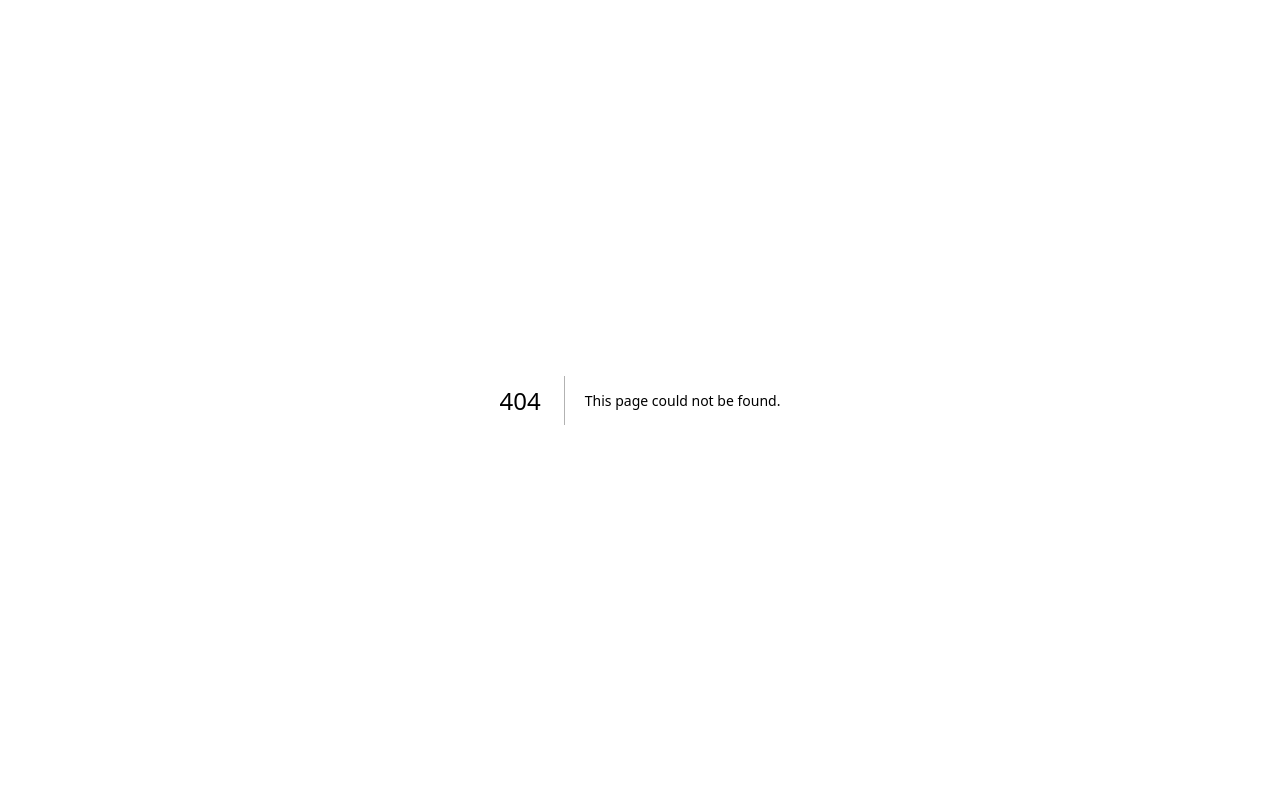
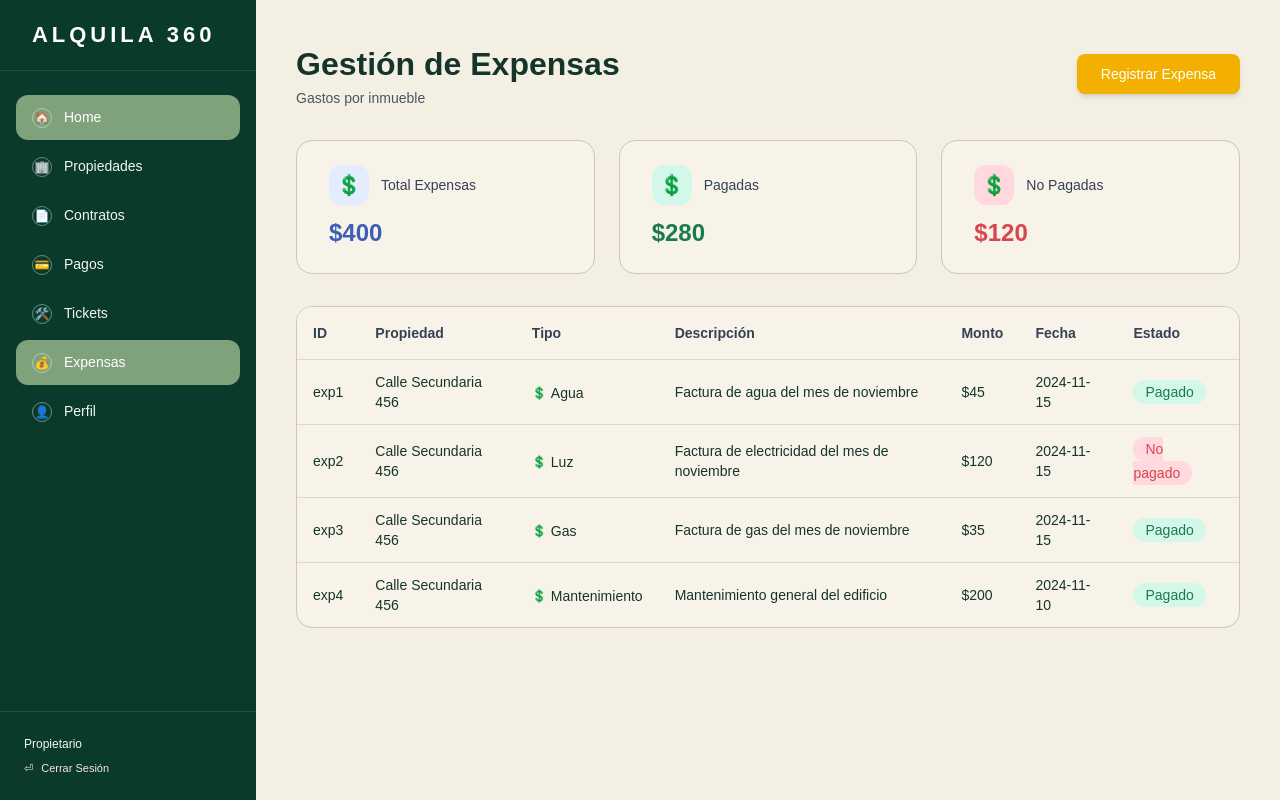
Before and after one commit to JairoMontanoUCB/Alquila360, a Next.js app in the folder alquila360-frontend/: page /propietarios/Expensas in a window 1280 px wide. Before the commit this address had no page. Built offline with nearby package versions, Linux system fonts and the light colour scheme.

Commit message:
propietarios terminado

```diff
--- a/alquila360-frontend/src/app/components/sideBarPropietario.tsx
+++ b/alquila360-frontend/src/app/components/sideBarPropietario.tsx
@@ -12,8 +12,8 @@ export default function Sidebar() {
     { label: "Contratos", icon: "📄", href: "/propietarios/contratos" },
     { label: "Pagos", icon: "💳", href: "/propietarios/pagos" },
     { label: "Tickets", icon: "🛠️", href: "/propietarios/tickets" },
-    { label: "Expensas", icon: "💰", href: "/expensas" },
-    { label: "Perfil", icon: "👤", href: "/perfil" },
+    { label: "Expensas", icon: "💰", href: "/propietarios/Expensas" },
+    { label: "Perfil", icon: "👤", href: "/propietarios/perfil" },
   ];
 
   return (
--- /dev/null
+++ b/alquila360-frontend/src/app/propietarios/Expensas/page.tsx
@@ -0,0 +1,168 @@
+"use client";
+
+import Sidebar from "../../components/sideBarPropietario"; // O "../../components/SidebarPropietario"
+
+export default function ExpensasPage() {
+  const resumen = {
+    total: 400,
+    pagadas: 280,
+    noPagadas: 120,
+  };
+
+  const expensas = [
+    {
+      id: "exp1",
+      propiedad: "Calle Secundaria 456",
+      tipo: "Agua",
+      descripcion: "Factura de agua del mes de noviembre",
+      monto: "$45",
+      fecha: "2024-11-15",
+      estado: "Pagado",
+    },
+    {
+      id: "exp2",
+      propiedad: "Calle Secundaria 456",
+      tipo: "Luz",
+      descripcion: "Factura de electricidad del mes de noviembre",
+      monto: "$120",
+      fecha: "2024-11-15",
+      estado: "No pagado",
+    },
+    {
+      id: "exp3",
+      propiedad: "Calle Secundaria 456",
+      tipo: "Gas",
+      descripcion: "Factura de gas del mes de noviembre",
+      monto: "$35",
+      fecha: "2024-11-15",
+      estado: "Pagado",
+    },
+    {
+      id: "exp4",
+      propiedad: "Calle Secundaria 456",
+      tipo: "Mantenimiento",
+      descripcion: "Mantenimiento general del edificio",
+      monto: "$200",
+      fecha: "2024-11-10",
+      estado: "Pagado",
+    },
+  ];
+
+  const getEstadoBadge = (estado: string) => {
+    if (estado === "Pagado") {
+      return "bg-[#d3f7e8] text-[#1b7c4b]";
+    }
+    return "bg-[#ffd9dd] text-[#d8454f]";
+  };
+
+  return (
+    <div className="min-h-screen flex bg-[#f3efe3] text-[#15352b]">
+      <Sidebar />
+
+      <main className="flex-1 px-10 py-10">
+        {/* Título + botón */}
+        <header className="flex justify-between items-center mb-8">
+          <div>
+            <h2 className="text-[32px] font-bold">Gestión de Expensas</h2>
+            <p className="text-sm text-gray-600">Gastos por inmueble</p>
+          </div>
+
+          <button className="bg-[#f4b000] text-white px-6 py-2.5 rounded-lg shadow-md hover:bg-[#d89c00] text-sm transition">
+            Registrar Expensa
+          </button>
+        </header>
+
+        {/* TARJETAS RESUMEN */}
+        <section className="grid grid-cols-1 md:grid-cols-3 gap-6 mb-8">
+          {/* Total Expensas */}
+          <div className="bg-[#f7f3e8] border border-[#cfc7b4] rounded-2xl px-8 py-6 flex flex-col justify-center">
+            <div className="flex items-center gap-3 mb-3">
+              <div className="h-10 w-10 rounded-xl bg-[#e4ecff] flex items-center justify-center text-[#3b5fb4] text-xl">
+                💲
+              </div>
+              <span className="text-sm text-gray-700">Total Expensas</span>
+            </div>
+            <p className="text-2xl font-bold text-[#3b5fb4]">
+              ${resumen.total}
+            </p>
+          </div>
+
+          {/* Pagadas */}
+          <div className="bg-[#f7f3e8] border border-[#cfc7b4] rounded-2xl px-8 py-6 flex flex-col justify-center">
+            <div className="flex items-center gap-3 mb-3">
+              <div className="h-10 w-10 rounded-xl bg-[#d3f7e8] flex items-center justify-center text-[#1b7c4b] text-xl">
+                💲
+              </div>
+              <span className="text-sm text-gray-700">Pagadas</span>
+            </div>
+            <p className="text-2xl font-bold text-[#1b7c4b]">
+              ${resumen.pagadas}
+            </p>
+          </div>
+
+          {/* No Pagadas */}
+          <div className="bg-[#f7f3e8] border border-[#cfc7b4] rounded-2xl px-8 py-6 flex flex-col justify-center">
+            <div className="flex items-center gap-3 mb-3">
+              <div className="h-10 w-10 rounded-xl bg-[#ffd9dd] flex items-center justify-center text-[#d8454f] text-xl">
+                💲
+              </div>
+              <span className="text-sm text-gray-700">No Pagadas</span>
+            </div>
+            <p className="text-2xl font-bold text-[#d8454f]">
+              ${resumen.noPagadas}
+            </p>
+          </div>
+        </section>
+
+        {/* TABLA DE EXPENSAS */}
+        <section>
+          <div className="bg-[#f7f3e8] border border-[#cfc7b4] rounded-2xl overflow-hidden">
+            <table className="w-full border-collapse">
+              <thead className="bg-[#f7f3e8] text-left text-sm text-gray-700">
+                <tr>
+                  <th className="py-4 px-4">ID</th>
+                  <th className="py-4 px-4">Propiedad</th>
+                  <th className="py-4 px-4">Tipo</th>
+                  <th className="py-4 px-4">Descripción</th>
+                  <th className="py-4 px-4">Monto</th>
+                  <th className="py-4 px-4">Fecha</th>
+                  <th className="py-4 px-4">Estado</th>
+                </tr>
+              </thead>
+
+              <tbody>
+                {expensas.map((exp) => (
+                  <tr
+                    key={exp.id}
+                    className="border-t border-[#ded7c7] hover:bg-[#f1ede4]"
+                  >
+                    <td className="py-3 px-4 text-sm">{exp.id}</td>
+                    <td className="py-3 px-4 text-sm">{exp.propiedad}</td>
+                    <td className="py-3 px-4 text-sm">
+                      <span className="inline-flex items-center gap-1">
+                        <span className="text-xs">💲</span>
+                        <span>{exp.tipo}</span>
+                      </span>
+                    </td>
+                    <td className="py-3 px-4 text-sm">{exp.descripcion}</td>
+                    <td className="py-3 px-4 text-sm">{exp.monto}</td>
+                    <td className="py-3 px-4 text-sm">{exp.fecha}</td>
+                    <td className="py-3 px-4">
+                      <span
+                        className={`px-3 py-1 text-sm rounded-full ${getEstadoBadge(
+                          exp.estado
+                        )}`}
+                      >
+                        {exp.estado}
+                      </span>
+                    </td>
+                  </tr>
+                ))}
+              </tbody>
+            </table>
+          </div>
+        </section>
+      </main>
+    </div>
+  );
+}
--- /dev/null
+++ b/alquila360-frontend/src/app/propietarios/perfil/page.tsx
@@ -0,0 +1,55 @@
+"use client";
+
+import Sidebar from "../../components/sideBarPropietario"; // ajusta la ruta si es distinta
+
+export default function PerfilPage() {
+  const user = {
+    nombre: "Juan Pérez",
+    email: "juan.perez@example.com",
+    telefono: "555-1234",
+    rol: "Propietario",
+  };
+
+  return (
+    <div className="min-h-screen flex bg-[#f3efe3] text-[#15352b]">
+      <Sidebar />
+
+      <main className="flex-1 px-10 py-10">
+        {/* Título */}
+        <h2 className="text-[32px] font-bold mb-8">Mi Perfil</h2>
+
+        {/* Contenedor de perfil */}
+        <div className="bg-white rounded-2xl shadow-sm border border-[#e0dccf] p-10 max-w-3xl">
+          {/* Nombre */}
+          <div className="mb-6">
+            <p className="text-sm text-gray-600">Nombre</p>
+            <p className="text-lg font-medium">{user.nombre}</p>
+          </div>
+
+          {/* Email */}
+          <div className="mb-6">
+            <p className="text-sm text-gray-600">Email</p>
+            <p className="text-lg font-medium">{user.email}</p>
+          </div>
+
+          {/* Teléfono */}
+          <div className="mb-6">
+            <p className="text-sm text-gray-600">Teléfono</p>
+            <p className="text-lg font-medium">{user.telefono}</p>
+          </div>
+
+          {/* Rol */}
+          <div className="mb-8">
+            <p className="text-sm text-gray-600">Rol</p>
+            <p className="text-lg font-medium">{user.rol}</p>
+          </div>
+
+          {/* Botón cerrar sesión */}
+          <button className="bg-[#d64545] hover:bg-[#b83838] text-white px-6 py-2 rounded-xl text-sm transition">
+            Cerrar Sesión
+          </button>
+        </div>
+      </main>
+    </div>
+  );
+}
```
